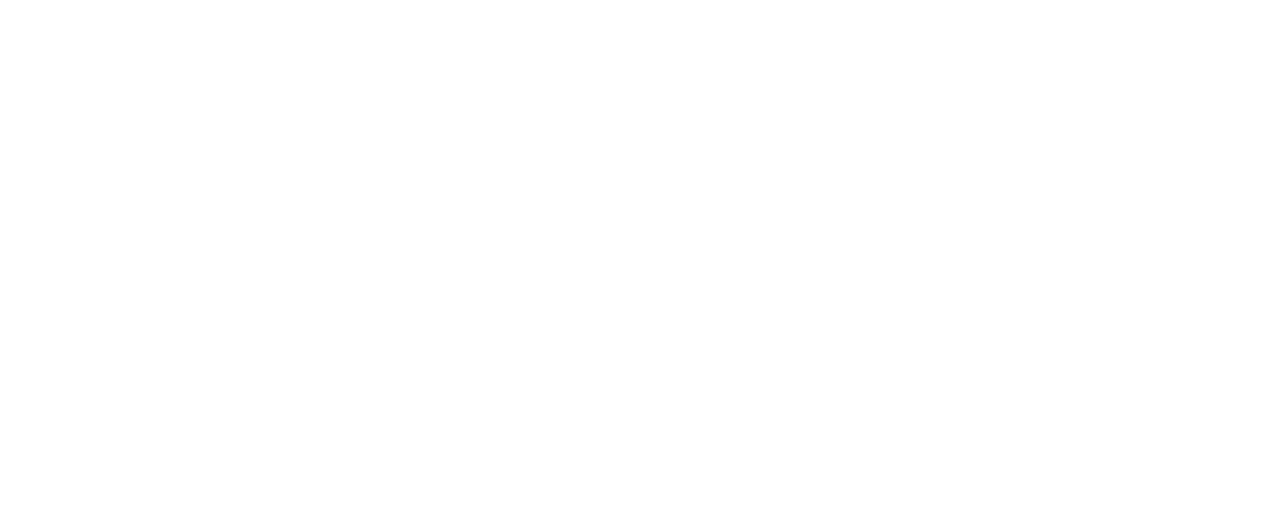
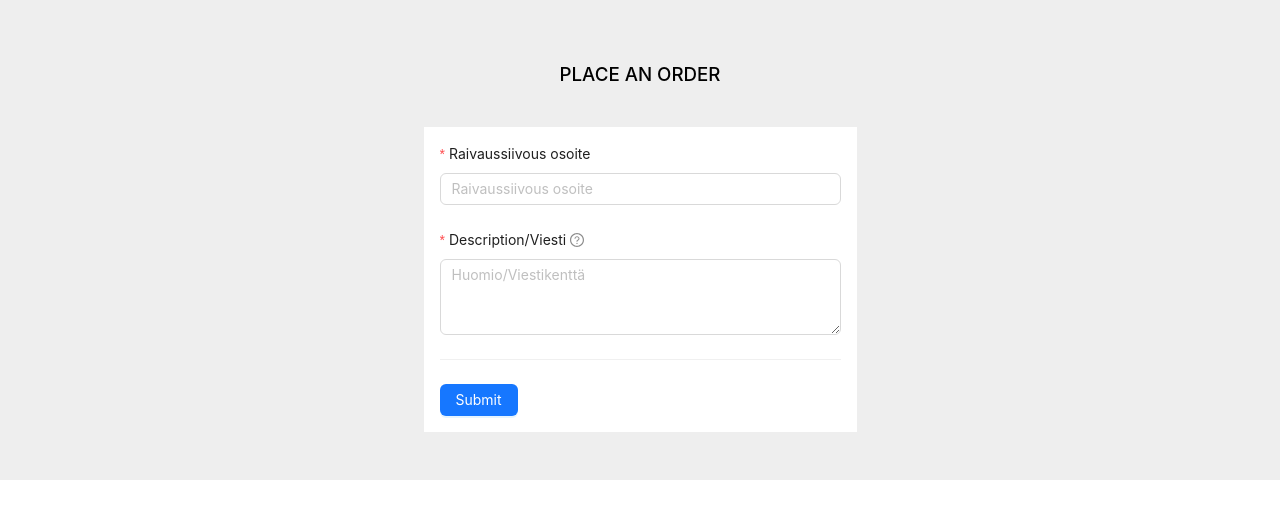
Before and after one commit to Bibiruu/BOOKING_SYSTEM_FRONTEND, a React (Create React App) app: page /order in a window 1280 px wide. Before the commit this address had no page. Shown: the top 518 px of the page. Built offline with nearby package versions, Linux system fonts and the light colour scheme.

Commit message:
Bookings done and button setup to Orders

```diff
--- a/public/index.html
+++ b/public/index.html
@@ -14,7 +14,7 @@
       manifest.json provides metadata used when your web app is installed on a
       user's mobile device or desktop. See https://developers.google.com/web/fundamentals/web-app-manifest/
     -->
-    <link rel="manifest" href="%PUBLIC_URL%/manifest.json" />
+    <!--<link rel="manifest" href="%PUBLIC_URL%/manifest.json" />-->
     <!--
       Notice the use of %PUBLIC_URL% in the tags above.
       It will be replaced with the URL of the `public` folder during the build.
--- a/src/App.js
+++ b/src/App.js
@@ -3,7 +3,7 @@
 import { BrowserRouter, Routes, Route } from 'react-router-dom'
 import Login from './components/Login'
 import Registration from './components/Registration'
-import Services from './components/Services'
+import Order from './components/Order'
 import Bookings from './components/Bookings'
 
 function App() {
@@ -12,7 +12,7 @@
     <Routes>
       <Route path="/login" element={<Login />} />
       <Route path="/registration" element={<Registration />} />
-      <Route path="/services" element={<Services />} />
+      <Route path="/order" element={<Order />} />
       <Route path="/bookings" element={<Bookings />} />
     </Routes>
   </BrowserRouter>
--- a/src/components/Bookings.jsx
+++ b/src/components/Bookings.jsx
@@ -1,6 +1,7 @@
 import React, { useState, useEffect } from "react";
-import { Col, Row, Card, Spin, Divider } from "antd";
+import { Col, Row, Card, Spin, Divider, Button } from "antd";
 import { apiInstance } from "../utils/api";
+import { Link } from "react-router-dom";
 
 const Bookings = () => {
   const [bookings, setBookings] = useState([]);
@@ -40,7 +41,19 @@
           flexDirection: "column",
         }}
       >
-        <h3>My Bookings</h3>
+        <div
+          style={{
+            display: "flex",
+            justifyContent: "space-between",
+            marginBottom: "2rem",
+          }}
+        >
+          <h3>My Bookings</h3>
+          <Link to="/order">
+            <Button type="primary">Order</Button>
+          </Link>
+        </div>
+
         <Row gutter={16}>
           {loading ? (
             <Spin />
--- /dev/null
+++ b/src/components/Order.jsx
@@ -0,0 +1,73 @@
+import React, { useState } from "react";
+import { Col, Row, Form, Input, Button, Spin, Divider } from "antd";
+
+const Order = () => {
+  const [order, setOrder] = useState([]);
+  const [loading, setLoading] = useState(false);
+
+  return (
+    <div
+      style={{
+        display: "flex",
+        justifyContent: "center",
+        paddingTop: "4rem",
+        backgroundColor: "#eee",
+      }}
+    >
+      <div
+        style={{
+          width: "100%",
+          maxWidth: "850px",
+          display: "flex",
+          flexDirection: "column",
+        }}
+      >
+        <div
+          style={{
+            display: "flex",
+            justifyContent: "center",
+            marginBottom: "2rem",
+          }}
+        >
+          <h3>PLACE AN ORDER</h3>
+        </div>
+
+        <Row style={{ height: "100%", marginBottom: "3rem" }} gutter={16}>
+          {loading ? (
+            <Spin />
+          ) : (
+            <Col
+              style={{ backgroundColor: "#fff", padding: "1rem" }}
+              span={12}
+              offset={6}
+            >
+              <Form
+                //form={form}
+                layout="vertical"
+              >
+                <Form.Item
+                  label="Raivaussiivous osoite"
+                  name="requiredMarkValue"
+                  required
+                >
+                  <Input placeholder="Raivaussiivous osoite" />
+                </Form.Item>
+                <Form.Item
+                  label="Description/Viesti"
+                  required
+                  tooltip="Tähän voi antaa lisää infoa tai huomioita/ohjeita"
+                >
+                  <Input.TextArea rows={3} placeholder="Huomio/Viestikenttä" />
+                </Form.Item>
+                <Divider />
+                <Button type="primary">Submit</Button>
+              </Form>
+            </Col>
+          )}
+        </Row>
+      </div>
+    </div>
+  );
+};
+
+export default Order;
--- a/src/components/Services.jsx
+++ /dev/null
@@ -1,9 +0,0 @@
-import React from 'react'
-
-const Services = () => {
-  return (
-    <div>Services</div>
-  )
-}
-
-export default Services
--- a/src/utils/api.js
+++ b/src/utils/api.js
@@ -12,3 +12,11 @@
       Authorization: `bearer ${localStorage.getItem("token")}`
     }
   });
+
+  export const apiServices = axios.create({
+    baseURL: 'http://localhost:3000',
+    timeout: 1000,
+    headers: {
+      Authorization: `bearer ${localStorage.getItem("token")}`
+    }
+  });
```
Also changed, not shown: public/manifest.json (deleted).
